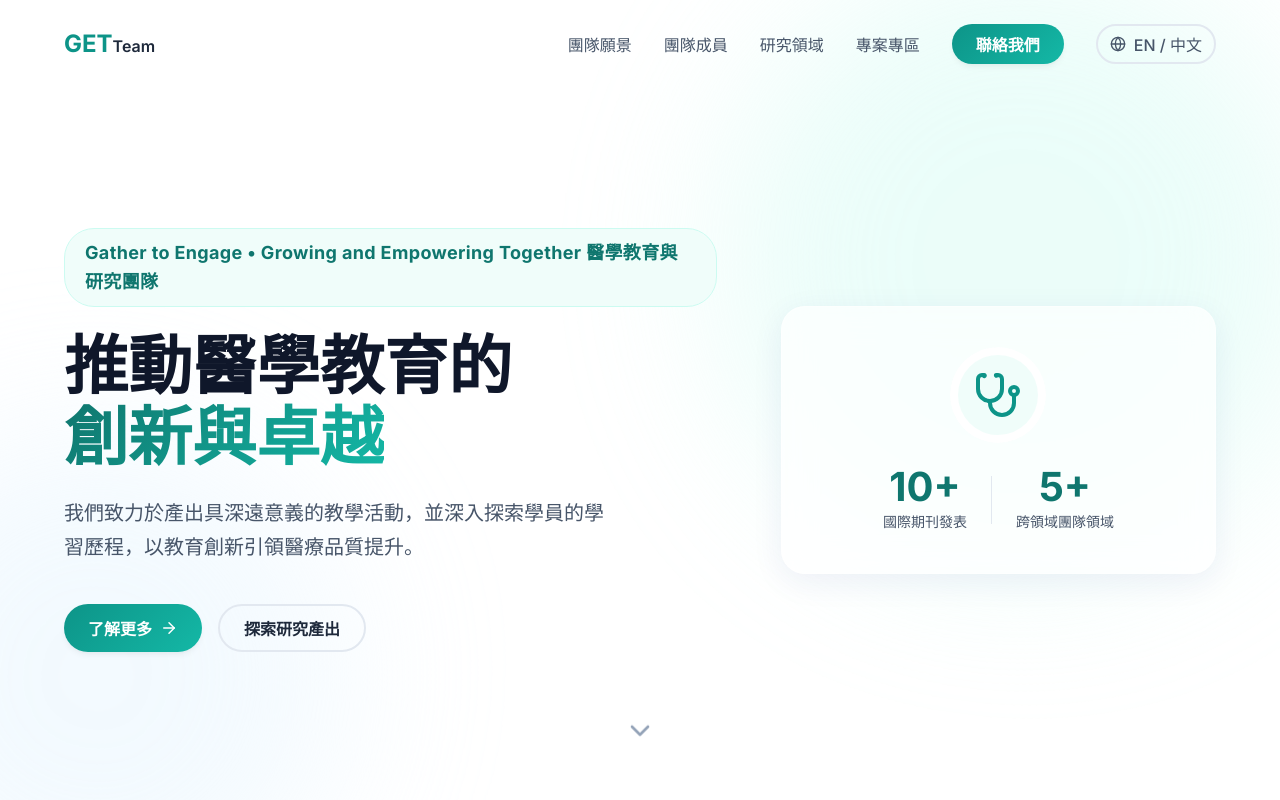
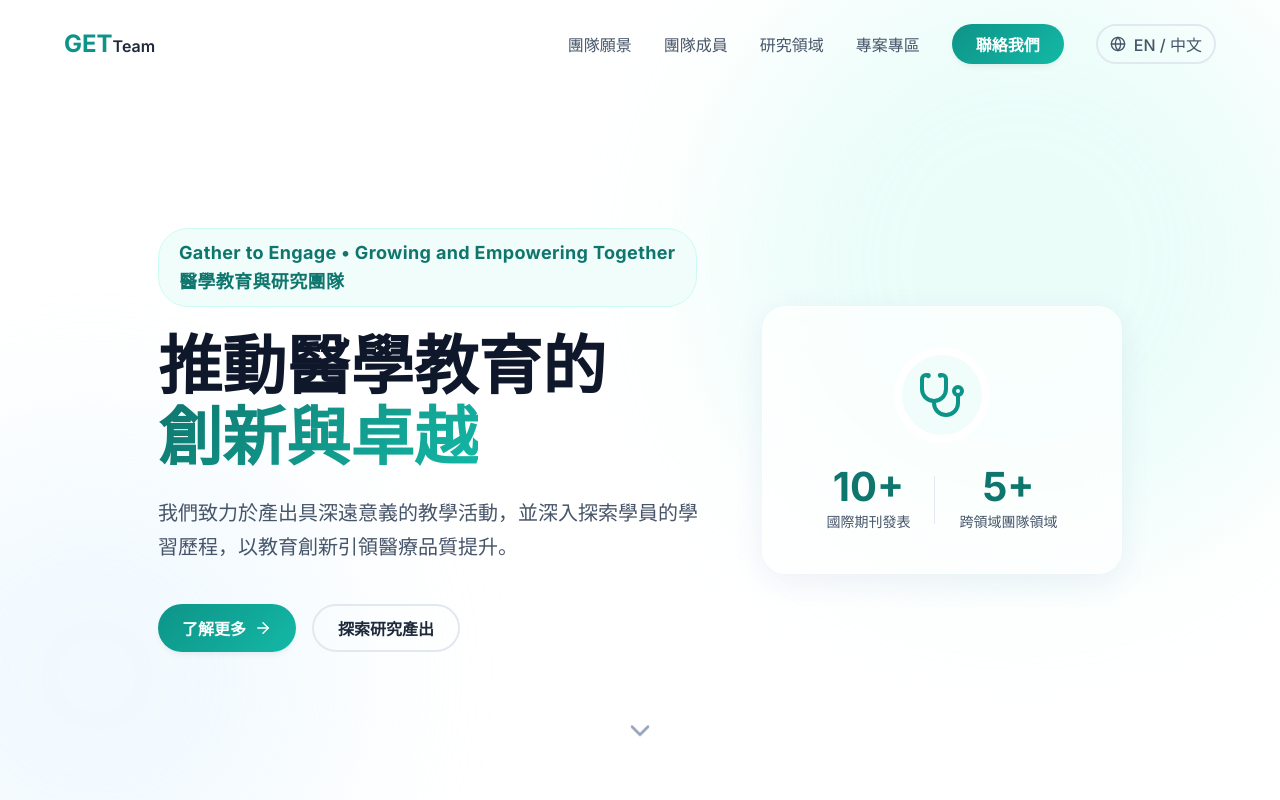
Before and after one commit to lendiswu/lendiswu.github.io, a React (Vite) app: page /#/ in a window 1280 px wide. Shown: the top 800 px of the page. Built offline with nearby package versions, Linux system fonts and the light colour scheme.

Commit message:
style: wrap badge text to two lines

```diff
--- a/src/index.css
+++ b/src/index.css
@@ -258,6 +258,7 @@ button {
   margin-bottom: 24px;
   border: 1px solid var(--color-bg-teal-100);
   letter-spacing: 0.02em;
+  white-space: pre-wrap;
 }
 
 .hero-title {
--- a/src/locales/en.json
+++ b/src/locales/en.json
@@ -74,7 +74,7 @@
     }
   },
   "home": {
-    "heroBadge": "Gather to Engage • Growing & Empowering Together Medical Education Research Team",
+    "heroBadge": "Gather to Engage • Growing & Empowering Together\nMedical Education Research Team",
     "heroTitle1": "Cultivating Innovation and Excellence",
     "heroTitle2": "in Medical Education",
     "heroSub": "We are dedicated to producing highly impactful educational activities and deeply exploring learners' journeys, leading healthcare quality improvement through educational innovation.",
--- a/src/locales/zh.json
+++ b/src/locales/zh.json
@@ -74,7 +74,7 @@
     }
   },
   "home": {
-    "heroBadge": "Gather to Engage • Growing and Empowering Together 醫學教育與研究團隊",
+    "heroBadge": "Gather to Engage • Growing and Empowering Together\n醫學教育與研究團隊",
     "heroTitle1": "推動醫學教育的",
     "heroTitle2": "創新與卓越",
     "heroSub": "我們致力於產出具深遠意義的教學活動，並深入探索學員的學習歷程，以教育創新引領醫療品質提升。",
```
